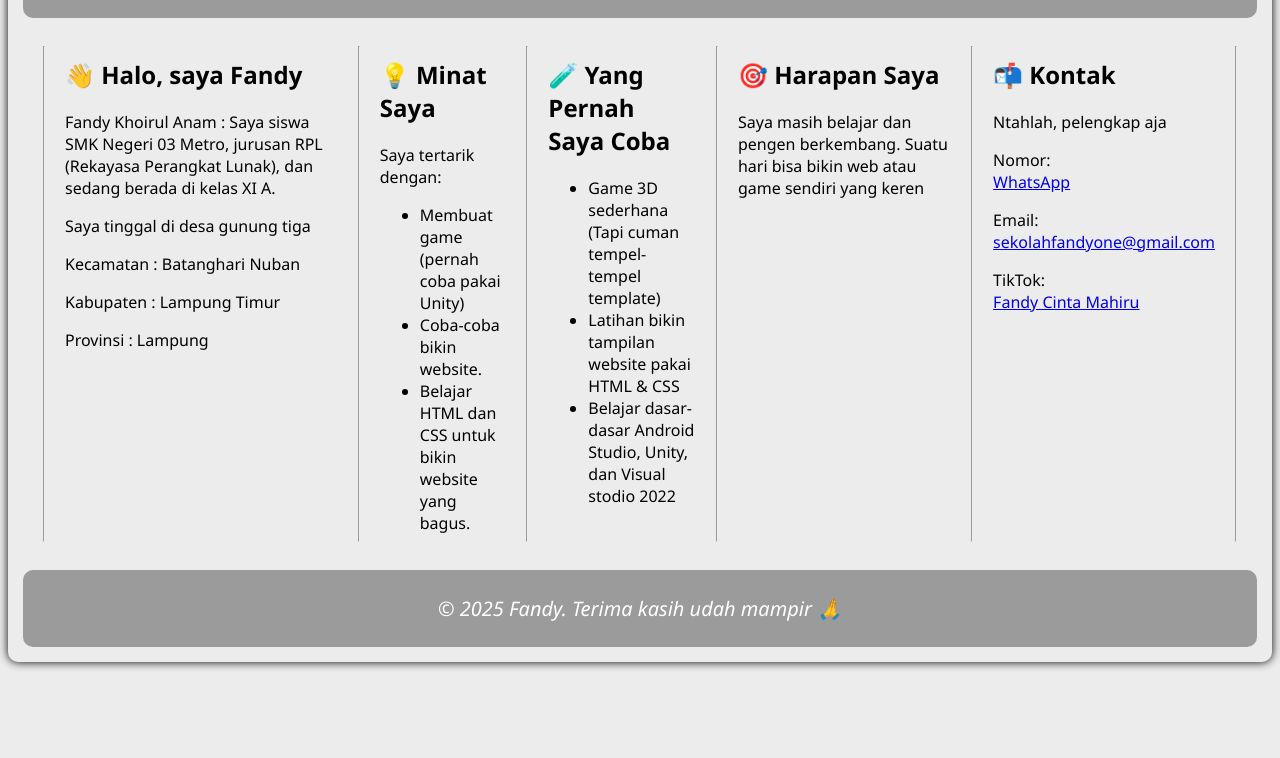
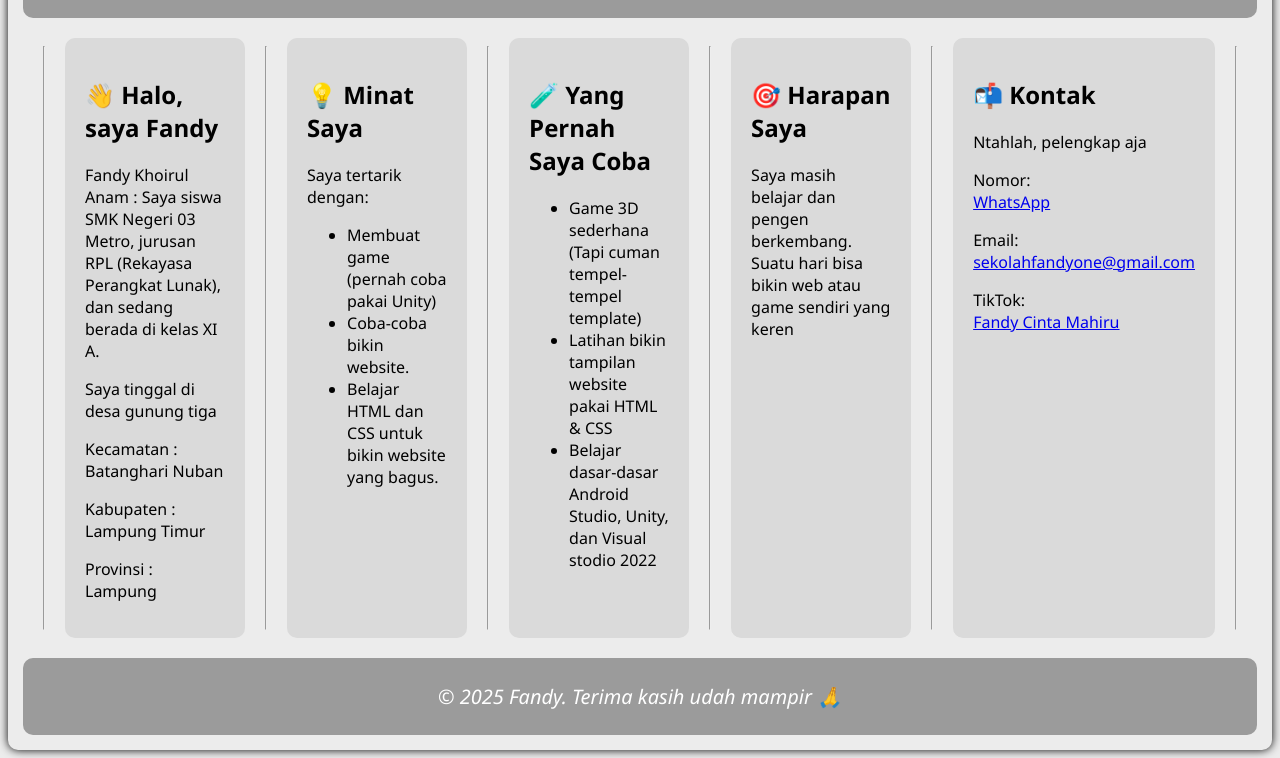
Before and after one commit to Xastra-Zhen/portofolio, a plain HTML site: page selengkapnya.html in a window 1280 px wide. Shown: the part 80-838 px from the top of the page. Before the commit the page ends 800 px from the top, so only its background shows below. Drawn offline with Linux system fonts and the light colour scheme.

Commit message:
Add files via upload
tambah

```diff
--- a/selengkapnya.html
+++ b/selengkapnya.html
@@ -13,7 +13,7 @@
 
     <main class ="card">
 <hr>
-        <div>
+        <div class="box-1">
             <h2>👋 Halo, saya Fandy </h2>
             <p>Fandy Khoirul Anam : Saya siswa SMK Negeri 03 Metro,
                  jurusan RPL (Rekayasa Perangkat Lunak), dan sedang berada di kelas XI A.</p>
@@ -23,7 +23,7 @@
             <p>Provinsi : Lampung</p>
         </div>
 <hr>
-        <div>
+        <div class="box-1">
             <h2>💡 Minat Saya</h2>
             <p>Saya tertarik dengan:</p>
             <ul>
@@ -33,7 +33,7 @@
             </ul>
         </div>
 <hr>
-        <div>
+        <div class="box-1">
             <h2>🧪 Yang Pernah Saya Coba</h2>
             <ul>
                 <li>Game 3D sederhana (Tapi cuman tempel-tempel template)</li>
@@ -42,12 +42,12 @@
             </ul>
         </div>
 <hr>
-        <div>
+        <div class="box-1">
             <h2>🎯 Harapan Saya</h2>
             <p>Saya masih belajar dan pengen berkembang. Suatu hari bisa bikin web atau game sendiri yang keren</p>
         </div>
 <hr>
-        <div>
+        <div class="box-1">
             <h2>📬 Kontak</h2>
             <p>Ntahlah, pelengkap aja</p>
             <p>Nomor: <br><a href="https://wa.me/6285761714053" target="_blank">WhatsApp</a></p>
```
